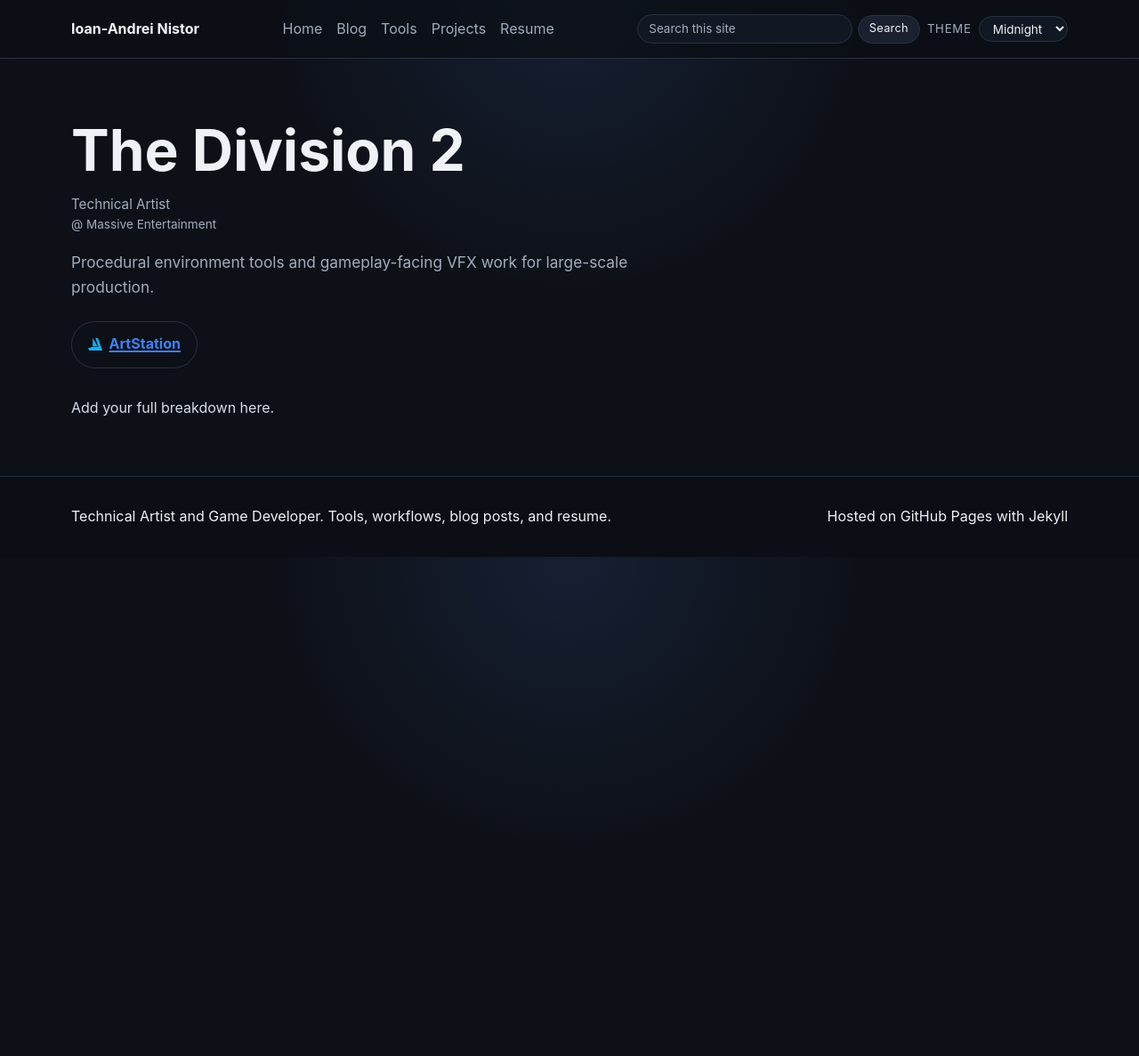
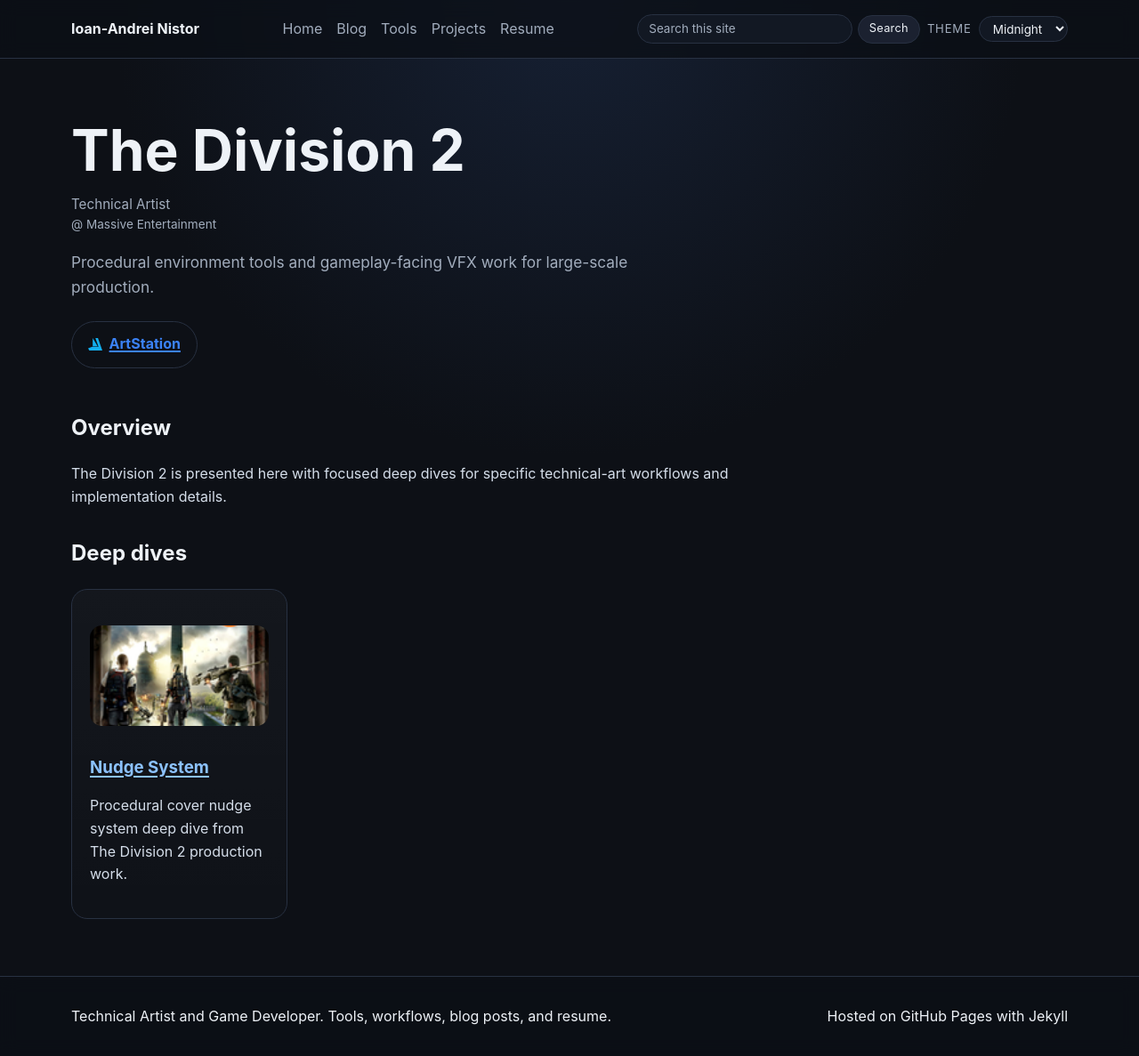
Before and after one commit to ianistor/ian_mywebsite, a Jekyll site: the page built from _projects/division-2.md, in a window 1280 px wide and 1187 px high. Shown: the whole window at 89% size. Built offline with Jekyll 4.4.1, drawn with Linux system fonts in a browser that asks for light colours; nearby versions of some CDN libraries.

Commit message:
Align Division 2 deep dive format with WONY pages

```diff
--- a/_projects/division-2.md
+++ b/_projects/division-2.md
@@ -1,12 +1,41 @@
 ---
+layout: project
 title: "The Division 2"
 role: "Technical Artist"
 company: "Massive Entertainment"
 summary: "Procedural environment tools and gameplay-facing VFX work for large-scale production."
 image: "assets/images/projectcovers/TCTD2.png"
 release_year: 2019
+permalink: /projects/division-2/
 links:
   - label: "ArtStation"
     url: "https://nistorandrei.artstation.com"
 ---
-Add your full breakdown here.
+
+## Overview
+
+The Division 2 is presented here with focused deep dives for specific technical-art workflows and implementation details.
+
+## Deep dives
+
+{% assign div2_pages = site.pages | where: "parent_slug", "division-2" | sort: "title" %}
+
+<div class="card-grid">
+  {% for subpage in div2_pages %}
+    <article class="card">
+      <a href="{{ subpage.url | relative_url }}">
+        {% if subpage.image %}
+          <img src="{{ subpage.image | relative_url }}" alt="" class="card-thumb">
+        {% elsif subpage.youtube_id %}
+          <img src="https://img.youtube.com/vi/{{ subpage.youtube_id }}/hqdefault.jpg" alt="" class="card-thumb">
+        {% else %}
+          <img src="{{ '/assets/images/placeholder.png' | relative_url }}" alt="" class="card-thumb">
+        {% endif %}
+      </a>
+      <h3><a href="{{ subpage.url | relative_url }}">{{ subpage.title }}</a></h3>
+      {% if subpage.summary %}
+        <p>{{ subpage.summary }}</p>
+      {% endif %}
+    </article>
+  {% endfor %}
+</div>
--- /dev/null
+++ b/projects/division-2/nudge-system.md
@@ -0,0 +1,20 @@
+---
+layout: default
+title: "Nudge System"
+permalink: /projects/division-2/nudge-system/
+parent_project: "The Division 2"
+parent_permalink: /projects/division-2/
+parent_slug: "division-2"
+summary: "Procedural cover nudge system deep dive from The Division 2 production work."
+image: "/assets/images/projectcovers/TCTD2.png"
+---
+
+[← Back to The Division 2]({{ '/projects/division-2/' | relative_url }})
+
+## Nudge System
+
+Procedural cover nudge system setup and implementation for The Division 2.
+
+<img src="/assets/images/projectcovers/TCTD2.png" alt="The Division 2 - Nudge System preview">
+
+[Artstation Link](https://www.artstation.com/artwork/ybvwzR)
```
